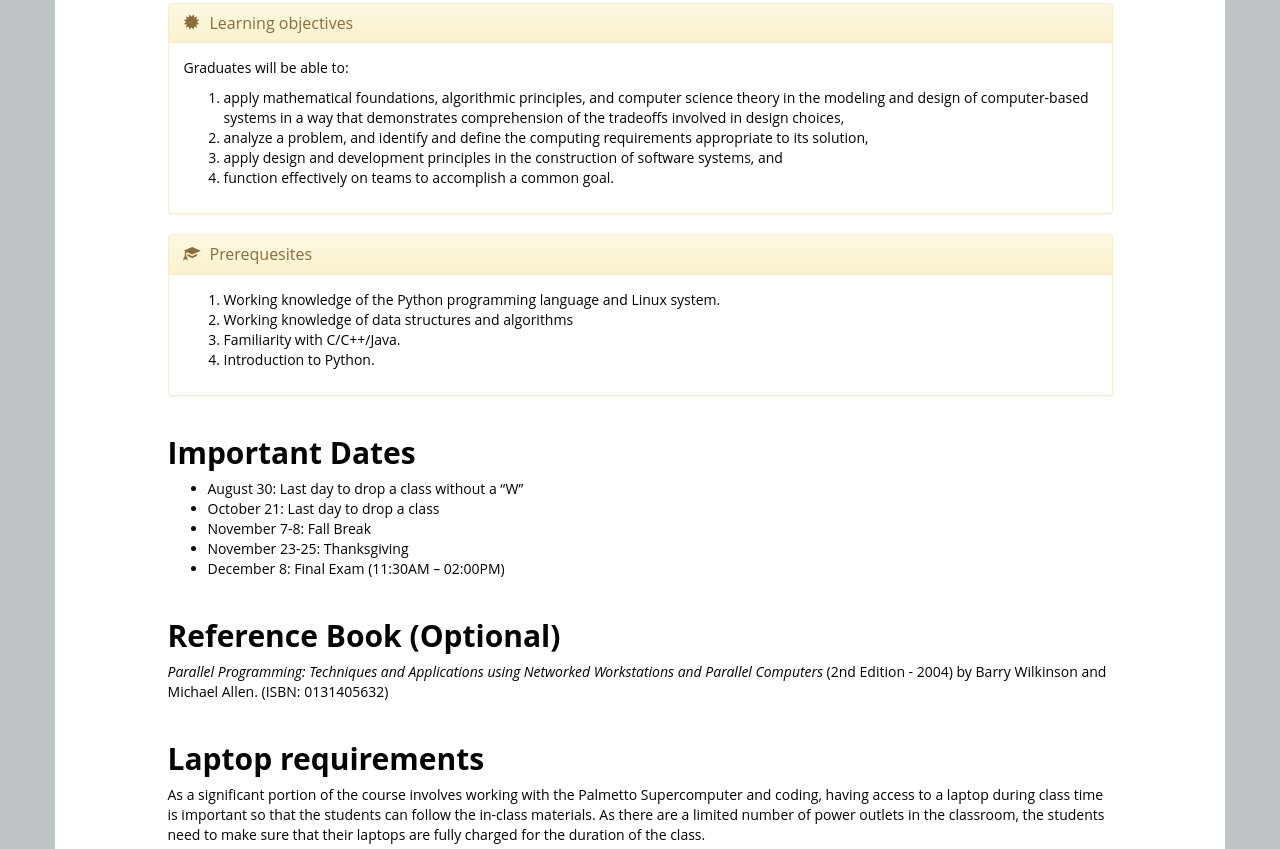
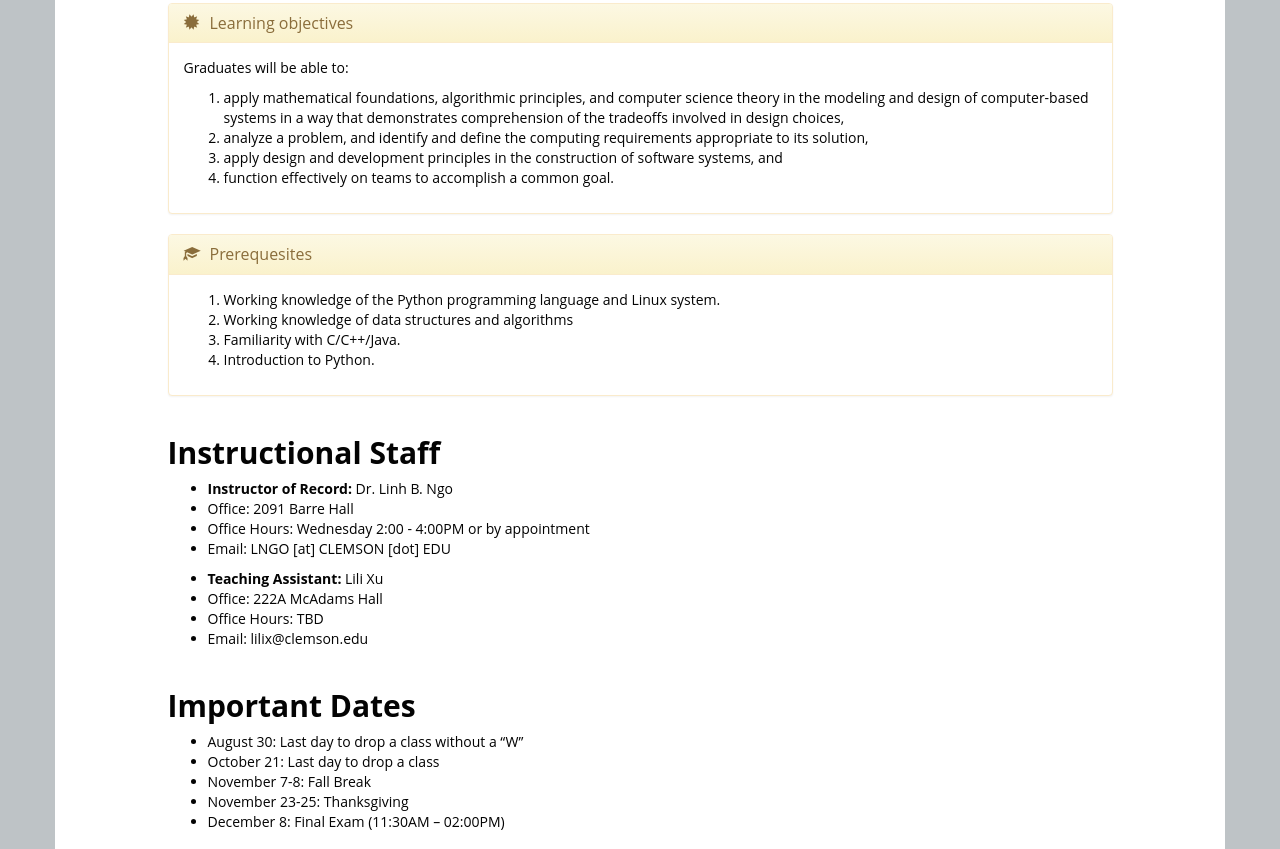
Before and after one commit to linhbngo/cpsc-3620, a plain HTML site: page index.html in a window 1280 px wide. Shown: the part 380-1229 px from the top of the page. Drawn offline with nearby package versions, Linux system fonts and the light colour scheme.

Commit message:
add instructor information

```diff
--- a/index.html
+++ b/index.html
@@ -70,6 +70,17 @@
 </ol>
 </div>
 </section>
+<h2 id="instructional-staff">Instructional Staff</h2>
+<ul>
+<li><strong>Instructor of Record:</strong> Dr. Linh B. Ngo</li>
+<li>Office: 2091 Barre Hall</li>
+<li>Office Hours: Wednesday 2:00 - 4:00PM or by appointment</li>
+<li><p>Email: LNGO [at] CLEMSON [dot] EDU</p></li>
+<li><strong>Teaching Assistant:</strong> Lili Xu</li>
+<li>Office: 222A McAdams Hall</li>
+<li>Office Hours: TBD</li>
+<li><p>Email: lilix@clemson.edu</p></li>
+</ul>
 <h2 id="important-dates">Important Dates</h2>
 <ul>
 <li>August 30: Last day to drop a class without a “W”</li>
```
Also changed, not shown: index.md (+13 -0 lines).
